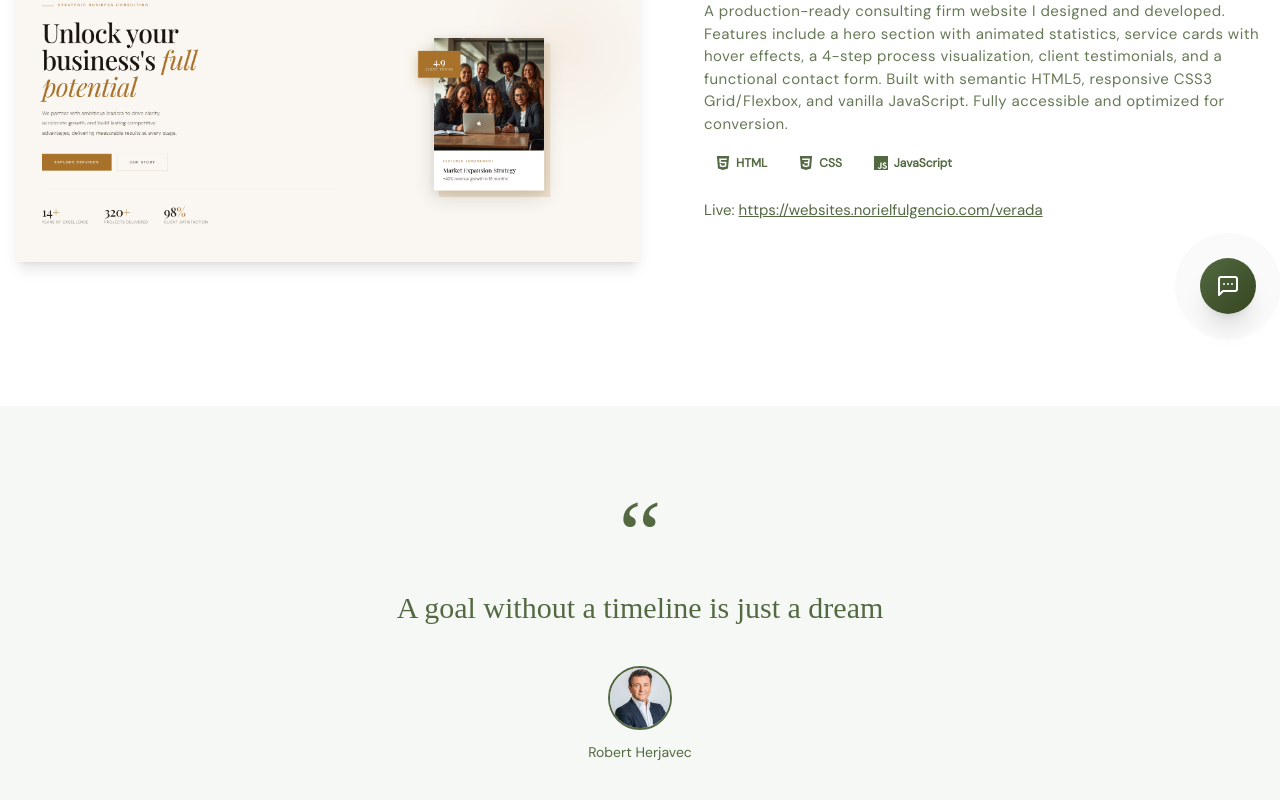
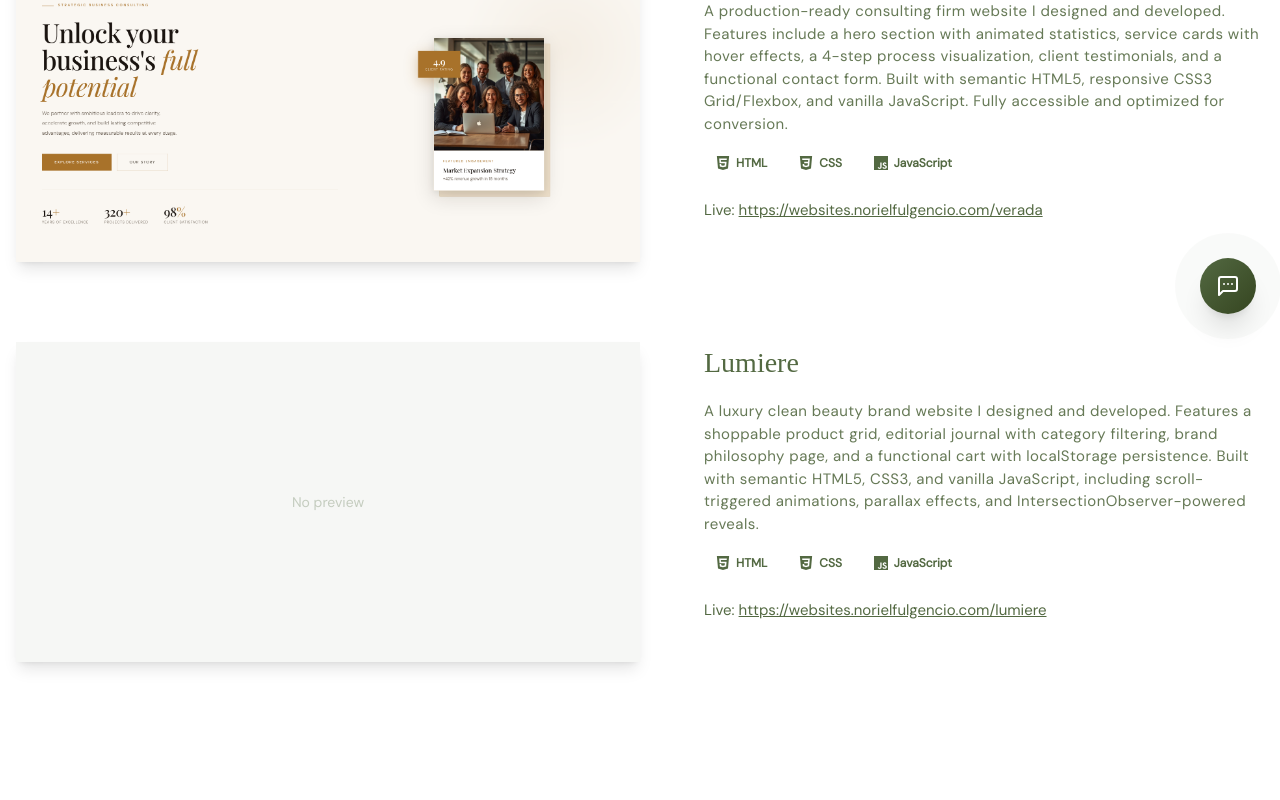
Before and after one commit to Norielqt/Portfolio, a React (Create React App) app: page /projects/websites in a window 1280 px wide. Shown: the part 462-1262 px from the top of the page. Built offline with nearby package versions, Linux system fonts and the light colour scheme; the HTML template or start-up script is replaced by a standard one; a web font is replaced by a local one.

Commit message:
Update filepath of Lumiere

```diff
--- a/projects/websites/lumiere/cart.html
+++ b/projects/websites/lumiere/cart.html
@@ -2,6 +2,7 @@
 <html lang="en">
 <head>
 <meta charset="UTF-8"><meta name="viewport" content="width=device-width,initial-scale=1.0">
+<base href="/lumiere/">
 <title>Your Cart — LUMIÈRE</title>
 <link rel="preconnect" href="https://fonts.googleapis.com"><link rel="preconnect" href="https://fonts.gstatic.com" crossorigin><link href="https://fonts.googleapis.com/css2?family=Cormorant+Garamond:ital,wght@0,300;0,400;0,500;1,300;1,400&family=DM+Sans:wght@300;400;500&display=swap" rel="stylesheet">
 <style>
--- a/projects/websites/lumiere/index.html
+++ b/projects/websites/lumiere/index.html
@@ -2,6 +2,7 @@
 <html lang="en">
 <head>
 <meta charset="UTF-8"><meta name="viewport" content="width=device-width,initial-scale=1.0">
+<base href="/lumiere/">
 <title>LUMIÈRE — Clean Beauty</title>
 <link rel="preconnect" href="https://fonts.googleapis.com"><link rel="preconnect" href="https://fonts.gstatic.com" crossorigin><link href="https://fonts.googleapis.com/css2?family=Cormorant+Garamond:ital,wght@0,300;0,400;0,500;1,300;1,400&family=DM+Sans:wght@300;400;500&display=swap" rel="stylesheet">
 <style>
--- a/projects/websites/lumiere/journal.html
+++ b/projects/websites/lumiere/journal.html
@@ -2,6 +2,7 @@
 <html lang="en">
 <head>
 <meta charset="UTF-8"><meta name="viewport" content="width=device-width,initial-scale=1.0">
+<base href="/lumiere/">
 <title>Journal — LUMIÈRE</title>
 <link rel="preconnect" href="https://fonts.googleapis.com"><link rel="preconnect" href="https://fonts.gstatic.com" crossorigin><link href="https://fonts.googleapis.com/css2?family=Cormorant+Garamond:ital,wght@0,300;0,400;0,500;1,300;1,400&family=DM+Sans:wght@300;400;500&display=swap" rel="stylesheet">
 <style>
--- a/projects/websites/lumiere/philosophy.html
+++ b/projects/websites/lumiere/philosophy.html
@@ -2,6 +2,7 @@
 <html lang="en">
 <head>
 <meta charset="UTF-8"><meta name="viewport" content="width=device-width,initial-scale=1.0">
+<base href="/lumiere/">
 <title>Our Philosophy — LUMIÈRE</title>
 <link rel="preconnect" href="https://fonts.googleapis.com"><link rel="preconnect" href="https://fonts.gstatic.com" crossorigin><link href="https://fonts.googleapis.com/css2?family=Cormorant+Garamond:ital,wght@0,300;0,400;0,500;1,300;1,400&family=DM+Sans:wght@300;400;500&display=swap" rel="stylesheet">
 <style>
--- a/src/data/projects.js
+++ b/src/data/projects.js
@@ -64,6 +64,16 @@ const projects = [
     demo: "https://websites.norielfulgencio.com/verada",
     description:
       "A production-ready consulting firm website I designed and developed. Features include a hero section with animated statistics, service cards with hover effects, a 4-step process visualization, client testimonials, and a functional contact form. Built with semantic HTML5, responsive CSS3 Grid/Flexbox, and vanilla JavaScript. Fully accessible and optimized for conversion.",
+    stack: ["HTML", "CSS", "JavaScript"],
+    images: [],
+  },
+  {
+    id: 7,
+    title: "Lumiere",
+    category: "websites",
+    demo: "https://websites.norielfulgencio.com/lumiere",
+    description:
+      "A luxury clean beauty brand website I designed and developed. Features a shoppable product grid, editorial journal with category filtering, brand philosophy page, and a functional cart with localStorage persistence. Built with semantic HTML5, CSS3, and vanilla JavaScript, including scroll-triggered animations, parallax effects, and IntersectionObserver-powered reveals.",
     stack: ["HTML", "CSS", "JavaScript"],
     images: [],
   },
```
